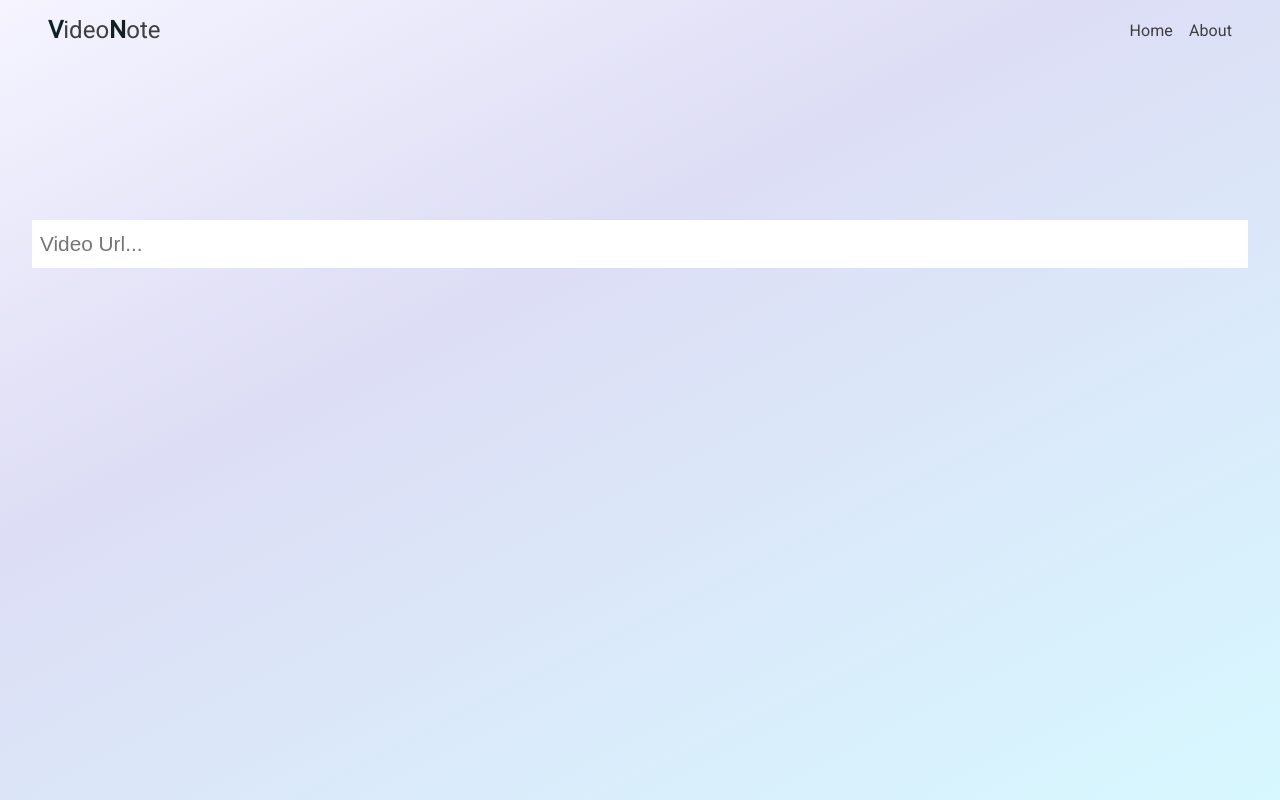
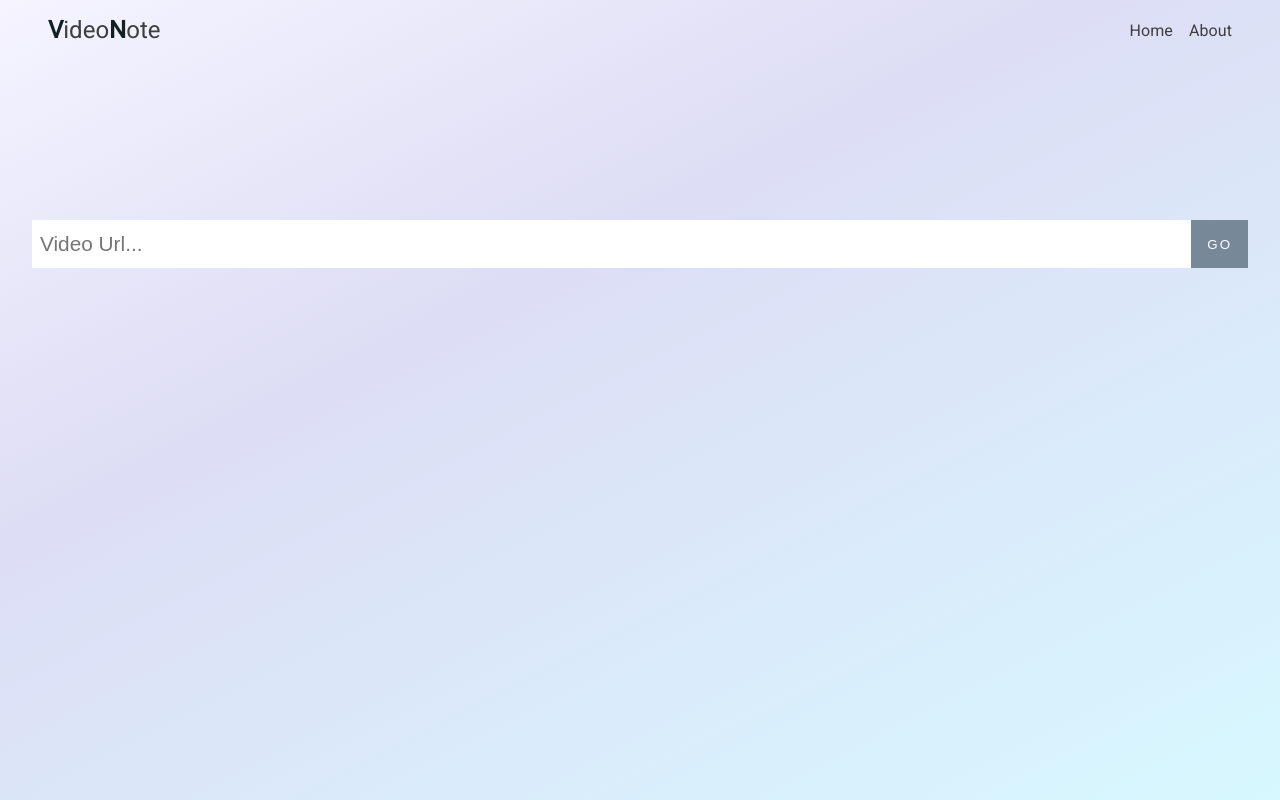
Before and after one commit to joshmu/vn-material_old, a React (Create React App) app: page / in a window 1280 px wide. Shown: the top 800 px of the page. Built offline with nearby package versions, Linux system fonts and the light colour scheme.

Commit message:
player context, state, reducer, types, integrated

```diff
--- a/src/App.js
+++ b/src/App.js
@@ -3,6 +3,8 @@ import { BrowserRouter as Router, Route, Switch } from 'react-router-dom'
 
 import Header from './layout/Header'
 import Footer from './layout/Footer'
+
+import { PlayerState } from './context/player/PlayerState'
 
 import Home from './pages/Home'
 import About from './pages/About'
@@ -12,6 +14,7 @@ import { app, container } from './app.module.scss'
 function App() {
   return (
     <div className={app}>
+      <PlayerState>
         <Router>
           <Header />
           <div className={container}>
@@ -22,6 +25,7 @@ function App() {
           </div>
           <Footer />
         </Router>
+      </PlayerState>
     </div>
   )
 }
--- a/src/components/react-player/Player.js
+++ b/src/components/react-player/Player.js
@@ -1,6 +1,8 @@
-import React, { useState, useEffect, useRef } from 'react'
+import React, { useEffect, useContext, useRef } from 'react'
 
 import ReactPlayer from 'react-player'
+
+import { playerContext } from '../../context/player/PlayerState'
 
 // TEST URL:
 // https://www.youtube.com/watch?v=hE2Ira-Cwxo
@@ -11,36 +13,25 @@ import {
   reactPlayerStyle
 } from './player.module.scss'
 
-const Player = ({ url }) => {
+const Player = () => {
   const player = useRef(null)
-  const [playing, setPlaying] = useState(false)
-  const [ready, setReady] = useState(false)
-  const [duration, setDuration] = useState(0)
+
+  const {
+    url,
+    playing,
+    togglePlay,
+    onReady,
+    ready,
+    onStart,
+    onPlay,
+    onPause,
+    onDuration,
+    duration
+  } = useContext(playerContext)
 
   useEffect(() => {
-    console.log('playing', playing)
-  }, [playing])
-
-  const onReady = () => {
-    console.log('onReady')
-    setReady(true)
-  }
-
-  const handlePlay = () => {
-    console.log('onPlay')
-    setPlaying(true)
-  }
-
-  const togglePlay = () => {
-    setPlaying(!playing)
-  }
-
-  const handlePause = () => {
-    console.log('onPause')
-    // setPlaying(false)
-  }
-
-  const handleDuration = duration => setDuration(duration)
+    console.log('url changed!', url)
+  }, [url])
 
   return (
     <>
@@ -55,12 +46,12 @@ const Player = ({ url }) => {
           className={reactPlayerStyle}
           url={url}
           onReady={onReady}
-          onStart={() => console.log('onStart')}
+          onStart={onStart}
           playing={playing}
-          onPlay={handlePlay}
-          onPause={handlePause}
-          onDuration={handleDuration}
-          width="100%"
+          onPlay={onPlay}
+          onPause={onPause}
+          onDuration={onDuration}
+          width="100vw"
           height="100%"
           config={{
             youtube: {
--- /dev/null
+++ b/src/context/Types.js
@@ -0,0 +1,7 @@
+export const TOGGLE_PLAY = 'TOGGLE_PLAY'
+export const ON_READY = 'ON_READY'
+export const ON_START = 'ON_START'
+export const ON_PLAY = 'ON_PLAY'
+export const ON_PAUSE = 'ON_PAUSE'
+export const ON_DURATION = 'ON_DURATION'
+export const LOAD_VIDEO = 'LOAD_VIDEO'
--- /dev/null
+++ b/src/context/player/PlayerState.js
@@ -0,0 +1,103 @@
+import React, { createContext, useReducer } from 'react'
+import playerReducer from './playerReducer'
+
+import {
+  TOGGLE_PLAY,
+  ON_READY,
+  ON_START,
+  ON_PLAY,
+  ON_PAUSE,
+  ON_DURATION,
+  LOAD_VIDEO
+} from '../Types'
+
+// create context
+const playerContext = createContext()
+
+// export provider with actions
+const PlayerState = props => {
+  const initialState = {
+    playing: false,
+    ready: false,
+    duration: 0,
+    url: null
+  }
+
+  // reducer handles state manipulation
+  const [state, dispatch] = useReducer(playerReducer, initialState)
+
+  // actions
+  const loadVideo = url => {
+    console.log('load video', url)
+    dispatch({
+      type: LOAD_VIDEO,
+      payload: url
+    })
+  }
+
+  const togglePlay = () => {
+    console.log('toggling play/pause')
+    dispatch({
+      type: TOGGLE_PLAY
+    })
+  }
+
+  const onReady = () => {
+    console.log('onReady')
+    dispatch({
+      type: ON_READY
+    })
+  }
+
+  const onStart = () => {
+    console.log('onStart')
+    dispatch({
+      type: ON_START
+    })
+  }
+
+  const onPlay = () => {
+    console.log('onPlay')
+    dispatch({
+      type: ON_PLAY
+    })
+  }
+
+  const onPause = () => {
+    console.log('onPause')
+    dispatch({
+      type: ON_PAUSE
+    })
+  }
+
+  const onDuration = duration => {
+    console.log('onDuration')
+    dispatch({
+      type: ON_DURATION,
+      payload: duration
+    })
+  }
+
+  // return provider
+  return (
+    <playerContext.Provider
+      value={{
+        playing: state.playing,
+        ready: state.ready,
+        duration: state.duration,
+        url: state.url,
+        loadVideo,
+        togglePlay,
+        onReady,
+        onStart,
+        onPlay,
+        onPause,
+        onDuration
+      }}
+    >
+      {props.children}
+    </playerContext.Provider>
+  )
+}
+
+export { PlayerState, playerContext }
--- /dev/null
+++ b/src/context/player/playerReducer.js
@@ -0,0 +1,48 @@
+import {
+  TOGGLE_PLAY,
+  ON_READY,
+  ON_START,
+  ON_PLAY,
+  ON_PAUSE,
+  ON_DURATION,
+  LOAD_VIDEO
+} from '../Types'
+
+export default (state, action) => {
+  switch (action.type) {
+    case TOGGLE_PLAY:
+      return {
+        ...state,
+        playing: !state.playing
+      }
+    case ON_READY:
+      return {
+        ...state,
+        ready: true
+      }
+    case ON_START:
+      return {
+        ...state
+      }
+    case ON_PLAY:
+      return {
+        ...state
+      }
+    case ON_PAUSE:
+      return {
+        ...state
+      }
+    case ON_DURATION:
+      return {
+        ...state,
+        duration: action.payload
+      }
+    case LOAD_VIDEO:
+      return {
+        ...state,
+        url: action.payload
+      }
+    default:
+      return state
+  }
+}
--- a/src/pages/Home.js
+++ b/src/pages/Home.js
@@ -1,34 +1,43 @@
-import React, { useState } from 'react'
+import React, { useState, useContext } from 'react'
 
 import Player from '../components/react-player/Player'
+
+import { playerContext } from '../context/player/PlayerState'
 
 import { home, container, form } from './home.module.scss'
 
 const Home = () => {
-  const [vid, setVid] = useState('')
+  const [url, setUrl] = useState('')
+
+  const { loadVideo, ready } = useContext(playerContext)
 
   const onChange = e => {
-    setVid(e.target.value)
+    setUrl(e.target.value)
+  }
+
+  const onSubmit = e => {
+    e.preventDefault()
+    loadVideo(url)
   }
 
   return (
     <div className={home}>
       <div className={container}>
-        <form className={form}>
-          <label htmlFor="videoUrl"></label>
+        {!ready && (
+          <form className={form} onSubmit={onSubmit}>
+            <label htmlFor="videoUrl" />
             <input
               name="videoUrl"
               type="text"
-            value={vid}
+              value={url}
               onChange={onChange}
               placeholder="Video Url..."
             />
-          {/* <button type="submit">
-            Go
-          </button> */}
+            <button type="submit">Go</button>
           </form>
+        )}
 
-        <Player url={vid} />
+        <Player />
       </div>
     </div>
   )
```
Lines whose indentation alone changed are shown as unchanged.
